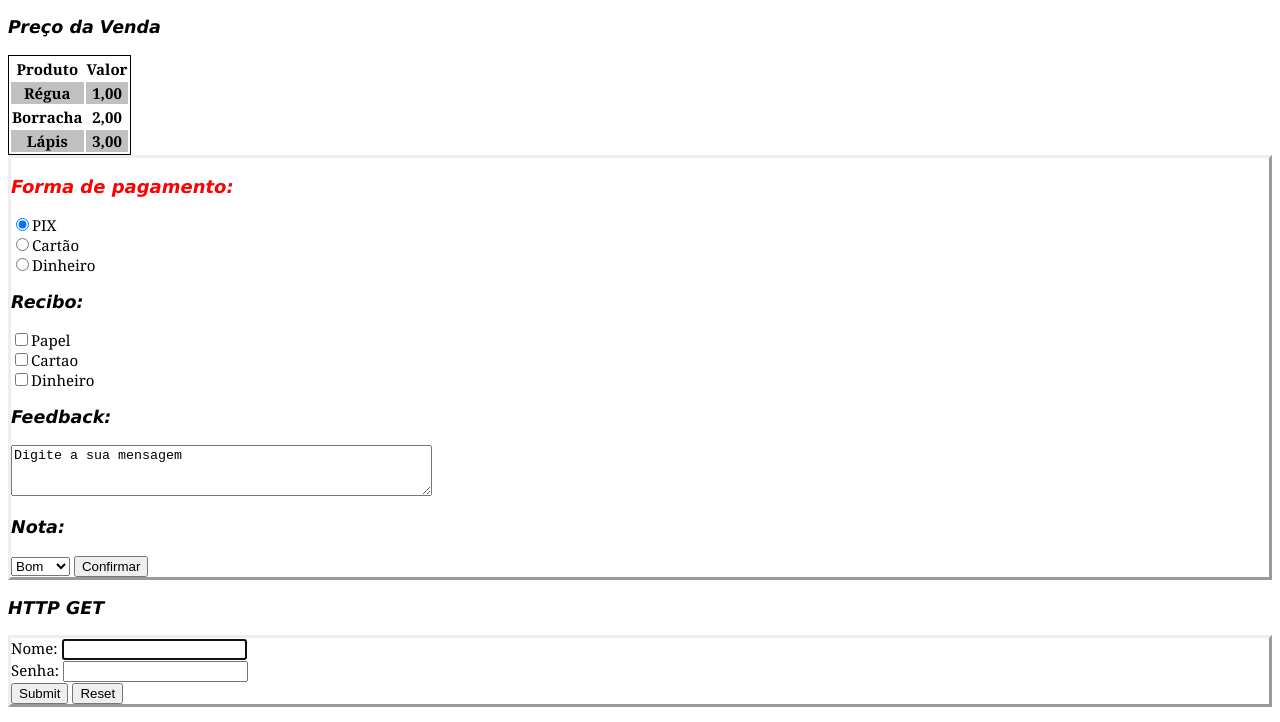
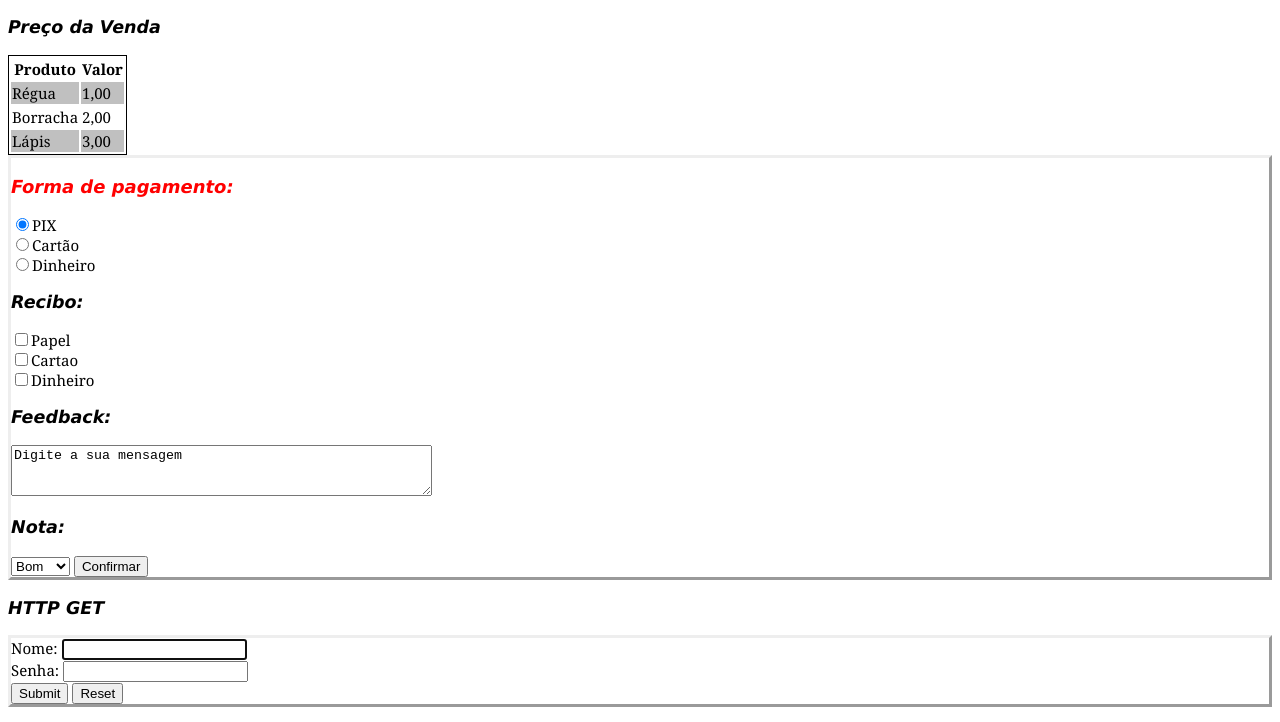
Before and after one commit to simplecloudservlet/webaula1ex9, a plain HTML site: page index.html in a window 1280 px wide. Shown: the part 60-782 px from the top of the page. Drawn offline with Linux system fonts and the light colour scheme.

Commit message:
Minor changes

```diff
--- a/index.html
+++ b/index.html
@@ -1,3 +1,6 @@
+<!-- TODO1: No arquivo CSS, mude a cor da linha da tabela para verde-->
+<!-- TODO2: No arquivo CSS, mude a cor da celula da tabela para vermelho, quando o mouse passar sobre a celula-->
+<!-- TODO3: No arquivo CSS, mude a cor dos itens da lista para azul-->
 <!DOCTYPE html>
 <html lang="bzs">
 <head>
@@ -17,16 +20,16 @@
 			<th>Valor</th>
 		</tr>
 		<tr>
-			<th>Régua</th>
-			<th>1,00</th>
+			<td>Régua</td>
+			<td>1,00</td>
 		</tr>
 		<tr>
-			<th>Borracha</th>
-			<th>2,00</th>
+			<td>Borracha</td>
+			<td>2,00</td>
 		</tr>
 		<tr>
-			<th>Lápis</th>
-			<th>3,00</th>
+			<td>Lápis</td>
+			<td>3,00</td>
 		</tr>
 	</table>
 
```
Also changed, not shown: css/estilos.css (+11 -2 lines).
